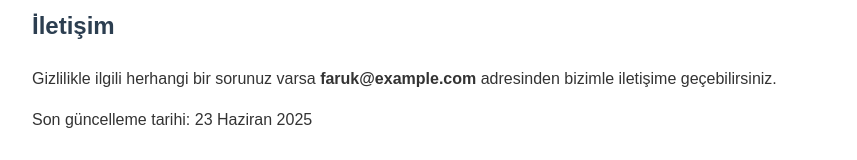
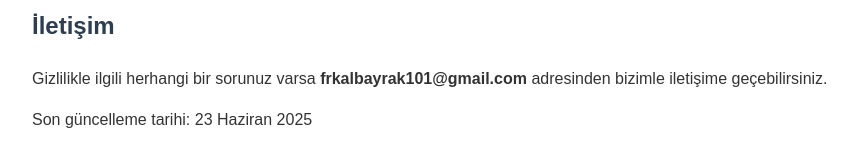
Before and after one commit to frk101/tactiq-privacy, a plain HTML site: page index.html in a window 1280 px wide. Shown: the part 757-917 px from the top of the page, without its empty margins (208-1065 px from the left). Drawn offline with Linux system fonts and the light colour scheme.

Commit message:
Gizlilik politikası iletişim e-posta adresi güncellendi.

```diff
--- a/index.html
+++ b/index.html
@@ -50,7 +50,7 @@
 
   <h2>İletişim</h2>
   <p>
-    Gizlilikle ilgili herhangi bir sorunuz varsa <strong>faruk@example.com</strong> adresinden bizimle iletişime geçebilirsiniz.
+    Gizlilikle ilgili herhangi bir sorunuz varsa <strong>frkalbayrak101@gmail.com</strong> adresinden bizimle iletişime geçebilirsiniz.
   </p>
 
   <p>Son güncelleme tarihi: 23 Haziran 2025</p>
```
